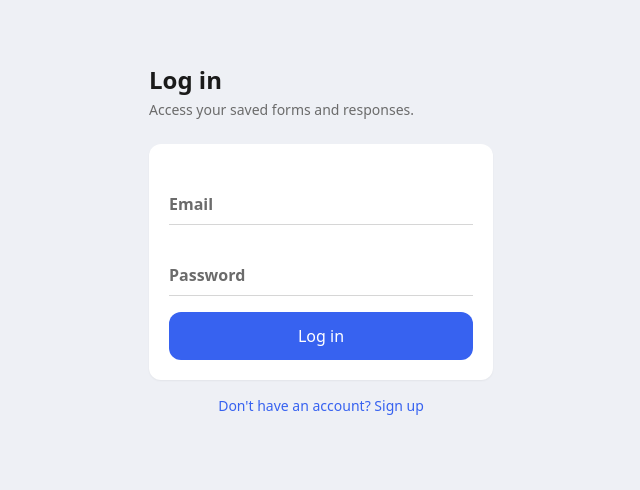
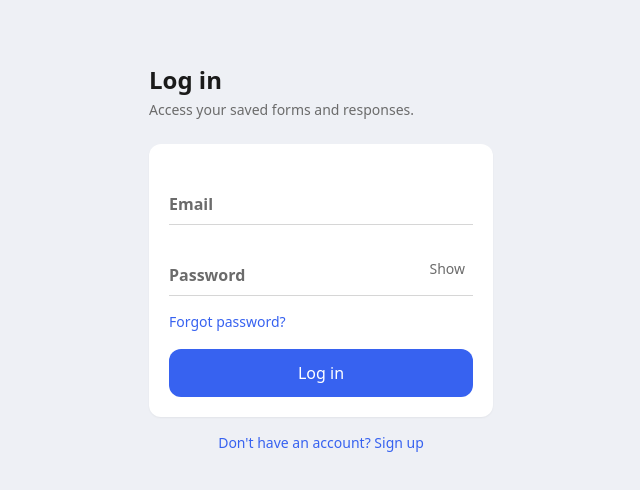
Before and after one commit to Libra-aa/Prot-Form, a Next.js app: page /login in a window 1280 px wide. Shown: the top 490 px of the page, without its empty margins (319-959 px from the left). Built offline with nearby package versions, Linux system fonts and the light colour scheme; no server answers.

Commit message:
Add 'forgot' mode to login page

```diff
--- a/app/login/page.tsx
+++ b/app/login/page.tsx
@@ -6,9 +6,10 @@ import { supabase } from "@/lib/supabaseClient";
 
 export default function LoginPage() {
   const router = useRouter();
-  const [mode, setMode] = useState<"login" | "signup">("login");
+  const [mode, setMode] = useState<"login" | "signup" | "forgot">("login");
   const [email, setEmail] = useState("");
   const [password, setPassword] = useState("");
+  const [showPassword, setShowPassword] = useState(false);
   const [error, setError] = useState<string | null>(null);
   const [loading, setLoading] = useState(false);
   const [confirmMsg, setConfirmMsg] = useState<string | null>(null);
@@ -25,10 +26,26 @@ export default function LoginPage() {
       if (error) {
         setError(error.message);
       } else {
-        setConfirmMsg("Account created. You can now log in.");
+        setConfirmMsg("Account created. Check your email to confirm, then log in.");
         setMode("login");
       }
+      return;
+    }
+
+    if (mode === "forgot") {
+      const { error } = await supabase.auth.resetPasswordForEmail(email, {
+        redirectTo: `${window.location.origin}/reset-password`,
+      });
+      setLoading(false);
+      if (error) {
+        setError(error.message);
       } else {
+        setConfirmMsg("Password reset link sent. Check your email.");
+        setMode("login");
+      }
+      return;
+    }
+
     const { error } = await supabase.auth.signInWithPassword({ email, password });
     setLoading(false);
     if (error) {
@@ -38,17 +55,24 @@ export default function LoginPage() {
       router.refresh();
     }
   }
+
+  function switchMode(next: "login" | "signup" | "forgot") {
+    setMode(next);
+    setError(null);
+    setConfirmMsg(null);
   }
 
   return (
     <main className="max-w-sm mx-auto px-5 py-16">
       <h1 className="text-2xl font-semibold mb-1">
-        {mode === "login" ? "Log in" : "Create account"}
+        {mode === "login" && "Log in"}
+        {mode === "signup" && "Create account"}
+        {mode === "forgot" && "Reset password"}
       </h1>
       <p className="text-muted text-sm mb-6">
-        {mode === "login"
-          ? "Access your saved forms and responses."
-          : "Create an account to save and manage your forms."}
+        {mode === "login" && "Access your saved forms and responses."}
+        {mode === "signup" && "Create an account to save and manage your forms."}
+        {mode === "forgot" && "Enter your email and we'll send you a reset link."}
       </p>
 
       <form onSubmit={handleSubmit} className="bg-white rounded-xl p-5 shadow-sm space-y-4">
@@ -62,17 +86,39 @@ export default function LoginPage() {
           />
           <label>Email</label>
         </div>
-        <div className="field">
+
+        {mode !== "forgot" && (
+          <div className="field relative">
             <input
-            type="password"
+              type={showPassword ? "text" : "password"}
               placeholder=" "
               required
               minLength={6}
               value={password}
               onChange={(e) => setPassword(e.target.value)}
+              className="pr-10"
             />
             <label>Password</label>
+            <button
+              type="button"
+              onClick={() => setShowPassword((s) => !s)}
+              className="absolute right-2 top-1/2 -translate-y-1/2 text-muted text-sm"
+              tabIndex={-1}
+            >
+              {showPassword ? "Hide" : "Show"}
+            </button>
           </div>
+        )}
+
+        {mode === "login" && (
+          <button
+            type="button"
+            onClick={() => switchMode("forgot")}
+            className="text-sm text-accent"
+          >
+            Forgot password?
+          </button>
+        )}
 
         {error && <p className="text-sm text-red-500">{error}</p>}
         {confirmMsg && <p className="text-sm text-green-700">{confirmMsg}</p>}
@@ -82,22 +128,33 @@ export default function LoginPage() {
           disabled={loading}
           className="w-full bg-accent text-white rounded-xl py-3 font-medium"
         >
-          {loading ? "Please wait…" : mode === "login" ? "Log in" : "Sign up"}
+          {loading
+            ? "Please wait…"
+            : mode === "login"
+            ? "Log in"
+            : mode === "signup"
+            ? "Sign up"
+            : "Send reset link"}
         </button>
       </form>
 
       <button
-        onClick={() => {
-          setMode(mode === "login" ? "signup" : "login");
-          setError(null);
-          setConfirmMsg(null);
-        }}
+        onClick={() => switchMode(mode === "signup" ? "login" : "signup")}
         className="w-full text-center text-sm text-accent mt-4"
       >
-        {mode === "login"
-          ? "Don't have an account? Sign up"
-          : "Already have an account? Log in"}
+        {mode === "signup"
+          ? "Already have an account? Log in"
+          : "Don't have an account? Sign up"}
       </button>
+
+      {mode === "forgot" && (
+        <button
+          onClick={() => switchMode("login")}
+          className="w-full text-center text-sm text-muted mt-2"
+        >
+          Back to log in
+        </button>
+      )}
     </main>
   );
 }
```
Lines whose indentation alone changed are shown as unchanged.
